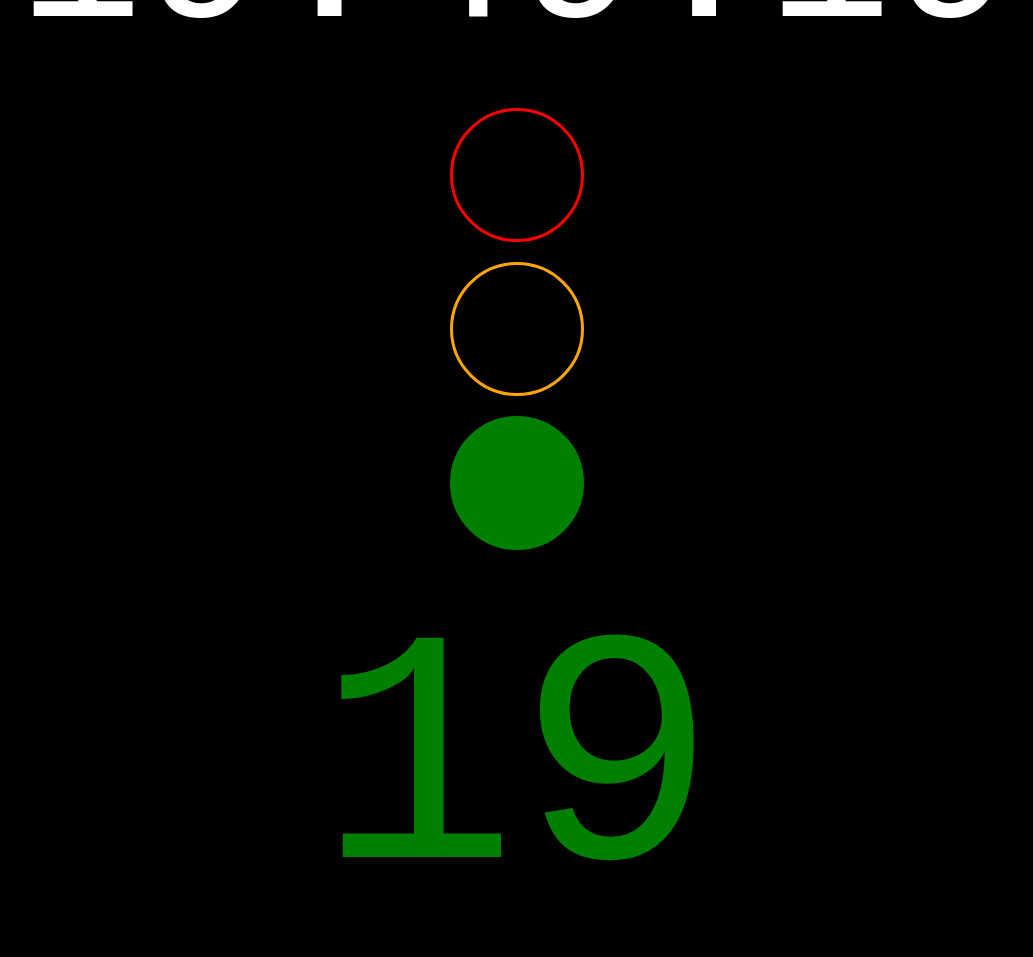
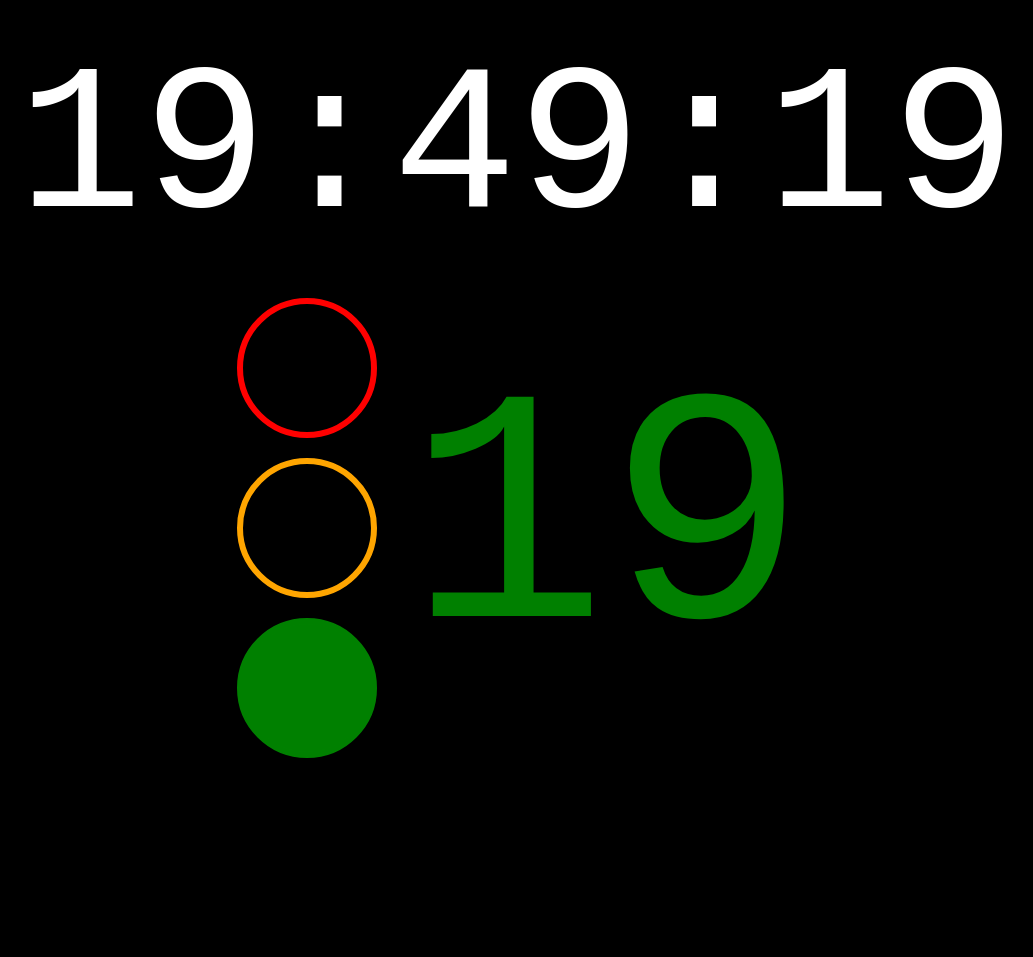
Before and after one commit to JMT25420/Horloge, a plain HTML site: page index.html in a window 1280 px wide. Shown: the whole page, without its empty margins (123-1156 px from the left). After the commit the page ends 800 px from the top, so only its background shows below. Drawn offline with Linux system fonts and the light colour scheme.

Commit message:
index.html

```diff
--- a/index.html
+++ b/index.html
@@ -32,13 +32,14 @@
             display: flex;
             flex-direction: column;
             align-items: center;
+            margin: 0 10px;
         }
 
         .circle {
             width: 10vw;
             height: 10vw;
             border-radius: 50%;
-            border: 3px solid;
+            border: 6px solid;
             margin: 10px 0;
         }
 
@@ -54,21 +55,29 @@
             border-color: green;
         }
 
+        #counter-container {
+            display: flex;
+            align-items: center;
+            justify-content: center;
+        }
+
         #counter {
             font-size: calc(16vw + 16vh);
-            margin-top: 20px;
+            margin-left: 20px;
         }
     </style>
 </head>
 <body>
     <div id="clock-container">
         <div id="clock">--:--:--</div>
-        <div id="circles-container">
-            <div id="circle1" class="circle"></div>
-            <div id="circle2" class="circle"></div>
-            <div id="circle3" class="circle"></div>
+        <div id="counter-container">
+            <div id="circles-container">
+                <div id="circle1" class="circle"></div>
+                <div id="circle2" class="circle"></div>
+                <div id="circle3" class="circle"></div>
+            </div>
+            <div id="counter">0</div>
         </div>
-        <div id="counter">0</div>
     </div>
 
     <script>
```
